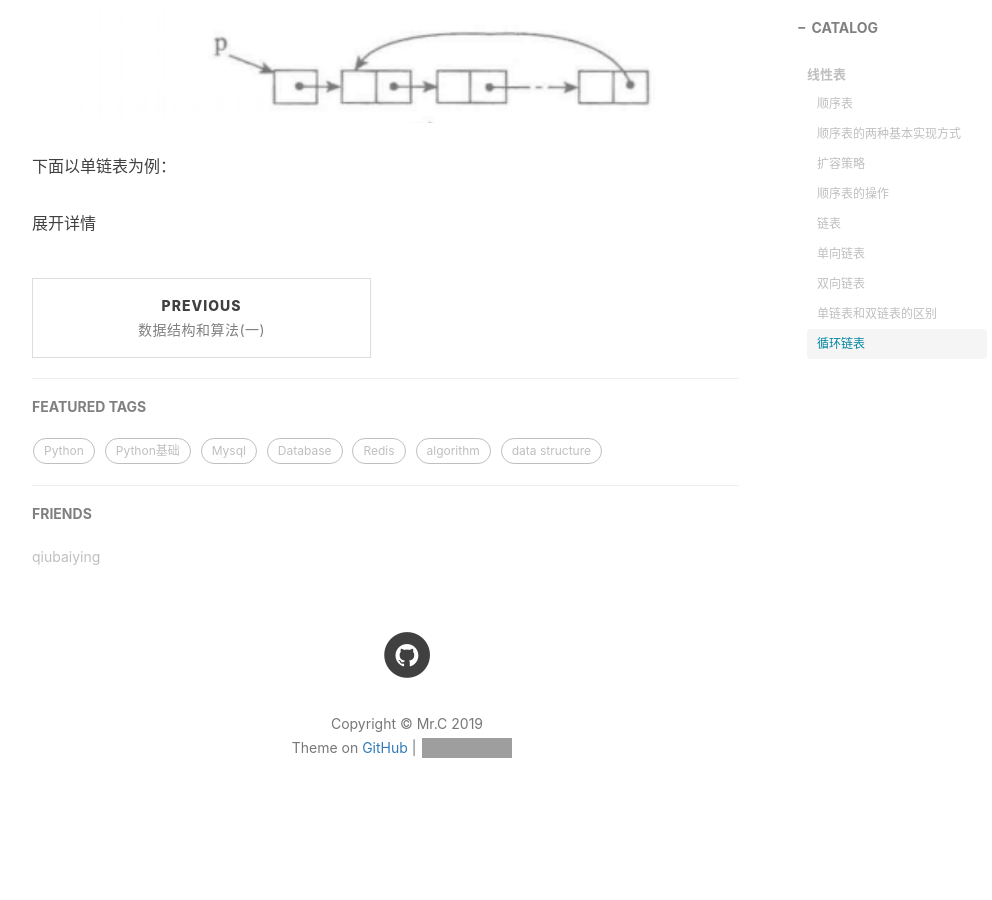
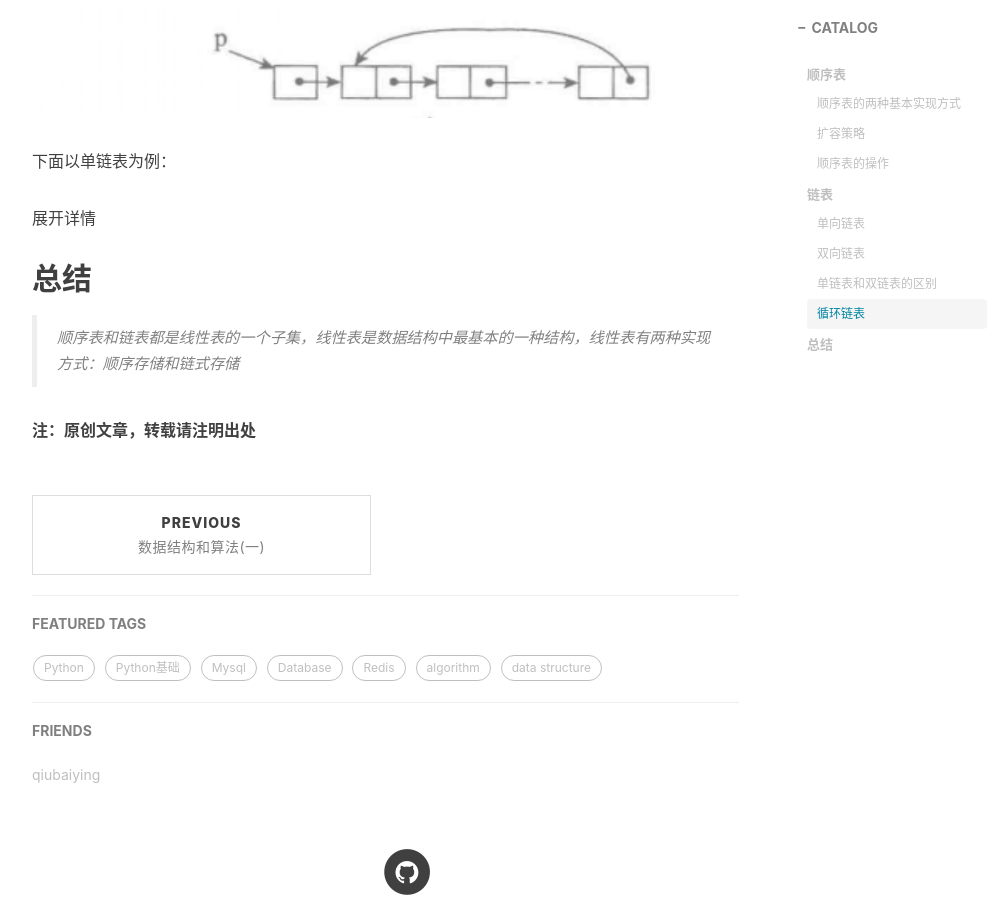
Before and after one commit to Liao-JianHao/c-blogs.github.io, a Jekyll site: the page built from _posts/2019-07-11-数据结构和算法(二).md, in a window 1280 px wide and 900 px high, scrolled down 4565 px. Shown: the whole window, without its empty margins (233-1225 px from the left). Built offline with Jekyll 4.4.1, drawn with Linux system fonts in a browser that asks for light colours; nearby versions of some CDN libraries; comment, search, counter and statistics services are not loaded; before the commit the page ends 5417 px from its top, so only the background shows below that; grey boxes are pictures that could not be loaded.

Commit message:
add algorithm log

```diff
--- a/_posts/2019-07-11-数据结构和算法(二).md
+++ b/_posts/2019-07-11-数据结构和算法(二).md
@@ -31,7 +30,7 @@ tags:
     - 表对象里只保存与整个表有关的信息（即容量和元素个数），实际数据元素存放在另一个独立的元素存储区里，通过链接与基本表对象关联。
     - 若要扩充储存区域，可以不改变表对象的提前下对其数据存储区进行扩充，这种技术成**动态顺序表**
 
-###### 扩容策略
+#### 扩容策略
 
 > 扩容策略可分为：线性扩容和倍增扩容
 >> 推荐采用倍增扩容，以空间换时间
@@ -44,7 +43,7 @@ tags:
 
     特点：减少了扩充操作的执行次数，但可能会浪费空间资源。以空间换时间，推荐的方式。
 
-###### 顺序表的操作
+#### 顺序表的操作
 
 - 增加元素
     - 末尾加入元素，时间复杂度为O(1)
@@ -62,12 +61,12 @@ python中的顺序表：
 Python中的list和tuple两种类型采用了顺序表的实现技术(分离式结构的动态顺序表)
 ~~~
 
-#### 链表
+## 链表
 
 > 将元素存放在通过链接构造起来的一系列存储块中
 >> 链表结构可以充分利用计算机内存空间，实现灵活的内存动态管理
 
-###### 单向链表
+#### 单向链表
 
 > 单向链表也叫单链表，单向链表，它包含两个域，一个信息域和一个指针域。这个链接指向表中的下一个节点，而最后一个节点则      指向一个空值NULL。 <br>
 单向链表只可向一个方向遍历
@@ -233,7 +232,7 @@ length: 3 None
 </pre>
     </details>
 
-###### 双向链表
+#### 双向链表
 
 >一种更复杂的链表是“双向链表”或“双面链表”。每个节点有两个链接：一个指向前一个节点，当此节点为第一个节点时，指向空值；而另一个指向下一个节点，当此节点为最后一个节点时，指向空值。双向链表中不仅有指向后一个节点的指针，还有指向前一个节点的指针。第一个节点的"前连接"指向NULL，最后一个节点的"后连接"指向NULL
 
@@ -388,7 +387,7 @@ length: 5 None
 </pre>
     </details>
 
-###### 单链表和双链表的区别
+#### 单链表和双链表的区别
 
 - 方向不同
     - 单链表只有指向下一个结点的指针
@@ -404,7 +403,7 @@ length: 5 None
     - 单链表只能单向读取
     - 双链表可以双向读取
 
-###### 循环链表
+#### 循环链表
 
 > 是一个变形的(单/双)链表，链表中最后一个节点的next域不再为None，而是指向链表的头节点。 <br>
 在一个循环链表中, 首节点和末节点被连接在一起。这种方式在单向和双向链表中皆可实现。要转换一个循环链表，你开始于任意一个节点然后沿着列表的任一方向直到返回开始的节点。循环链表可以被视为"无头无尾"
@@ -579,3 +578,10 @@ False None
 length: 5 None
 </pre>
     </details>
+
+## 总结
+
+> 顺序表和链表都是线性表的一个子集，线性表是数据结构中最基本的一种结构，线性表有两种实现方式：顺序存储和链式存储
+
+
+**注：原创文章，转载请注明出处**
```
Also changed, not shown: other parts of _posts/2019-07-11-数据结构和算法(二).md (+2 -3 lines), _posts/2019-07-10-数据结构和算法(一).md (+3 -0 lines).
